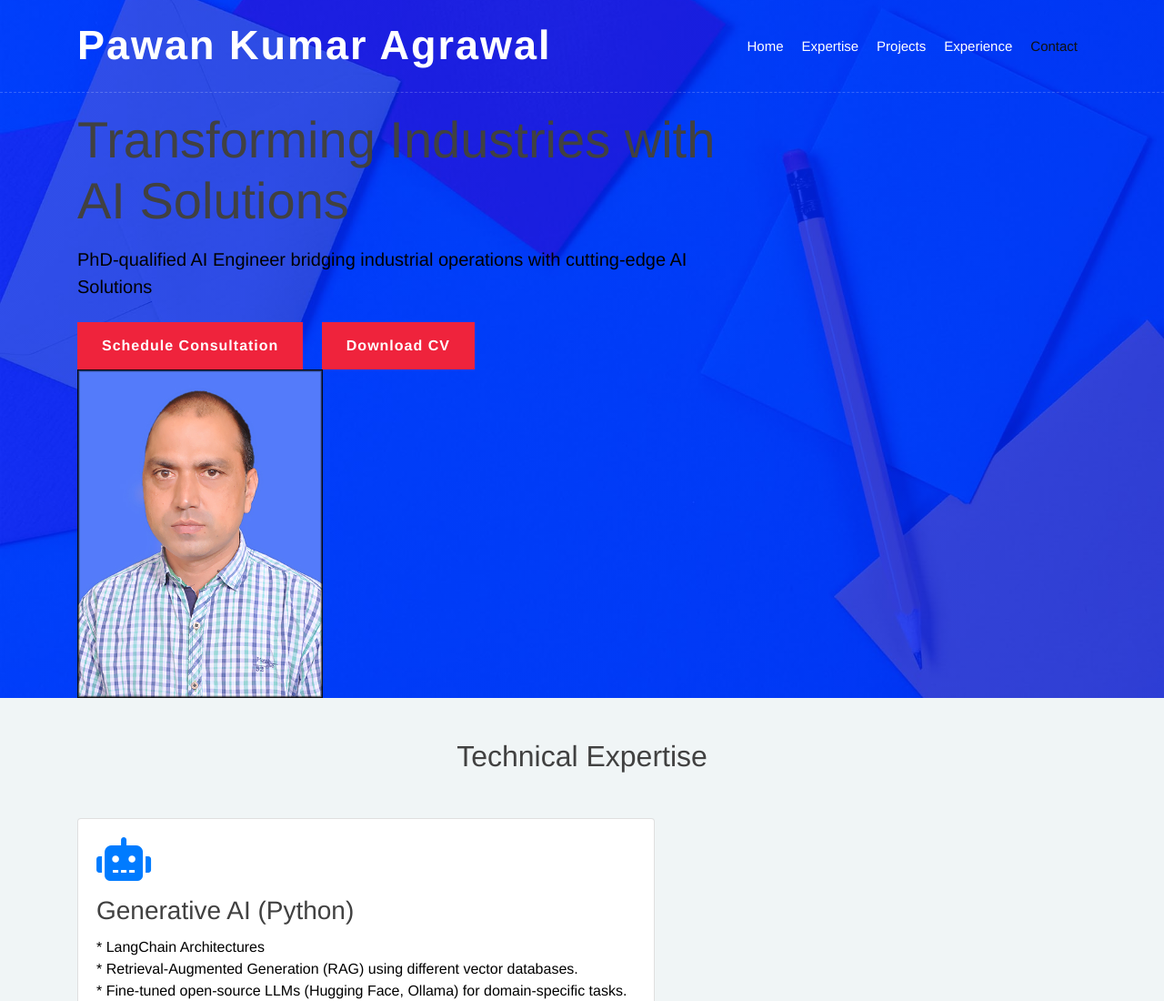
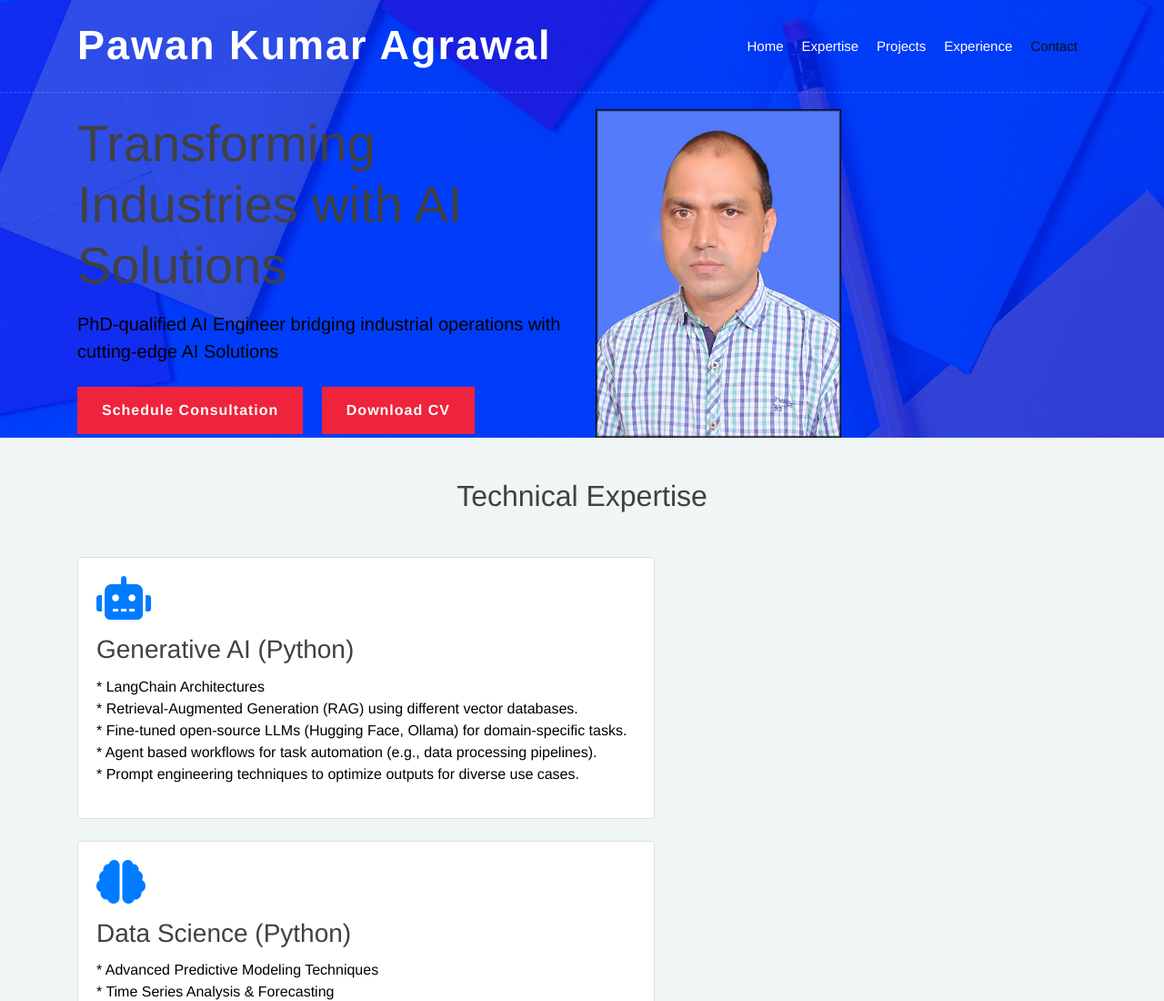
Before and after one commit to PawanKumarAgrawal/GenAI-DataScience-DataAnalytic--Portfolio-Website, a plain HTML site: page index.html in a window 1280 px wide. Shown: the top 1100 px of the page at 91% size. Drawn offline with nearby package versions, Linux system fonts and the light colour scheme.

Commit message:
Update index.html

```diff
--- a/index.html
+++ b/index.html
@@ -50,7 +50,7 @@
         <section id="home" class="hero d-flex align-items-center">
             <div class="container">
                 <div class="row align-items-center">
-                    <div class="col-lg-8">
+                    <div class="col-lg-6">
                         <h1 class="display-4 mb-3">Transforming Industries with AI Solutions</h1>
                         <p class="lead mb-4">PhD-qualified AI Engineer bridging industrial operations with cutting-edge AI Solutions</p>
                         <div class="cta-group">
```
